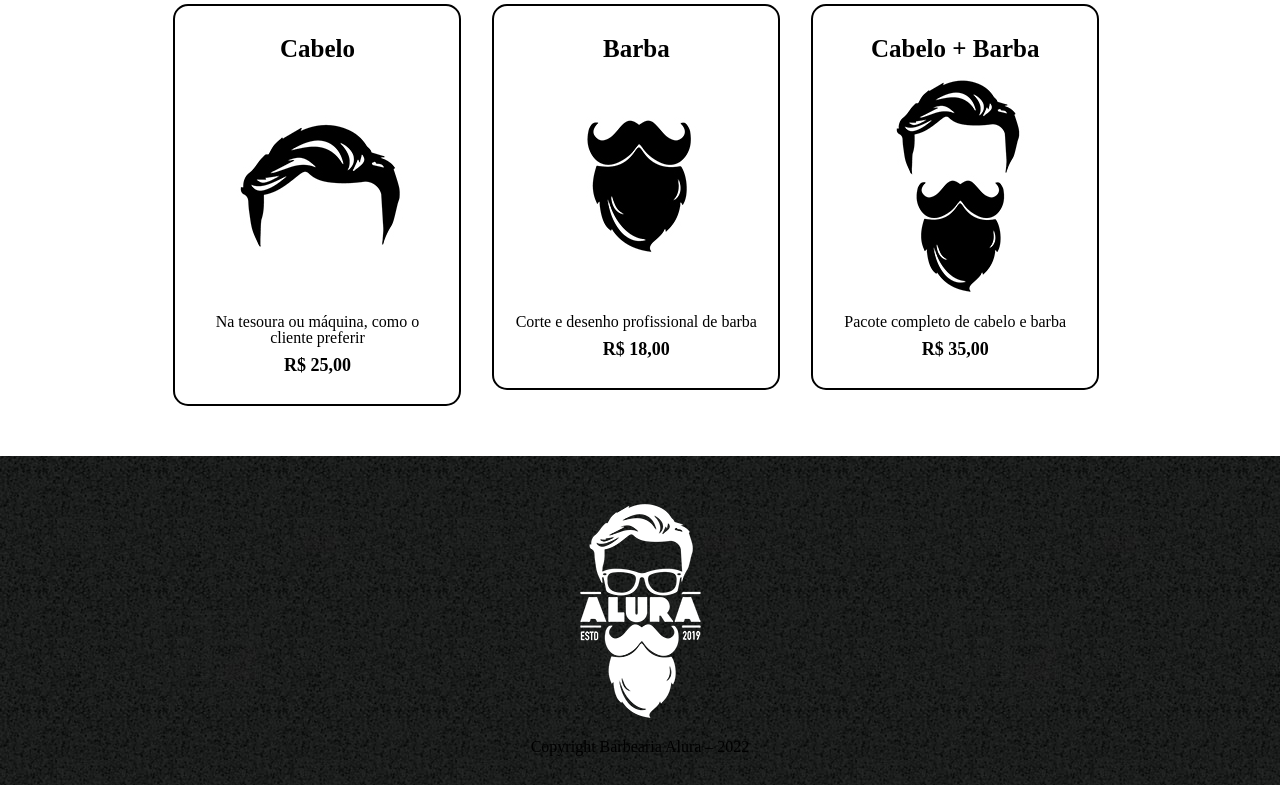
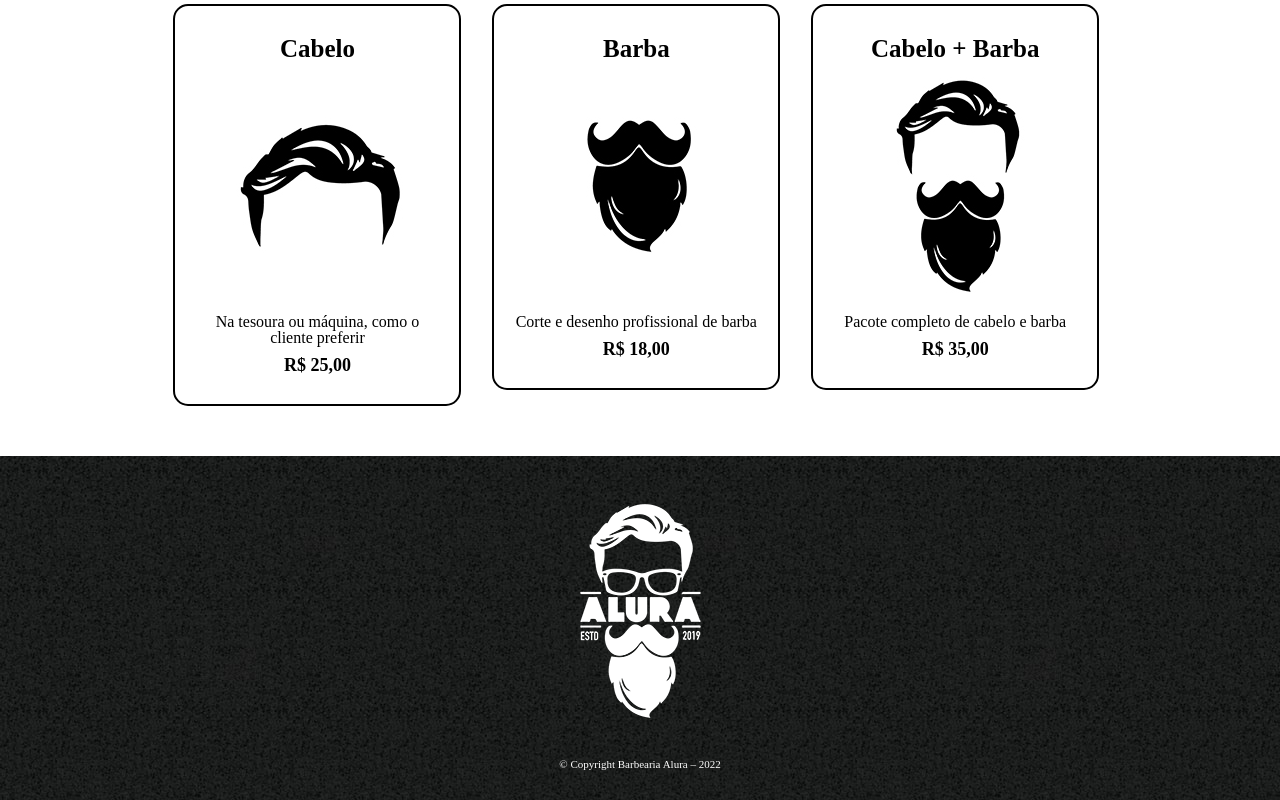
Before and after one commit to mateusspp/htmlecss, a plain HTML site: page html_css2/produtos.html in a window 1280 px wide. Shown: the part 339-1139 px from the top of the page. Drawn offline with Linux system fonts and the light colour scheme.

Commit message:
Trabalhando com unicode

```diff
--- a/html_css2/produtos.css
+++ b/html_css2/produtos.css
@@ -85,3 +85,9 @@ footer {
     background: url("bg.jpg");
     padding: 30px 0;
 }
+
+.copyright {
+    color: white;
+    font-size: 11px;
+    margin: 20px 0 0;
+}
--- a/html_css2/produtos.html
+++ b/html_css2/produtos.html
@@ -44,7 +44,7 @@
 
         <footer>
             <img src="logo-branco.png">
-            <p>Copyright Barbearia Alura – 2022</p>
+            <p class="copyright">&copy; Copyright Barbearia Alura – 2022</p>
         </footer>
     </body>
 </html>
```
